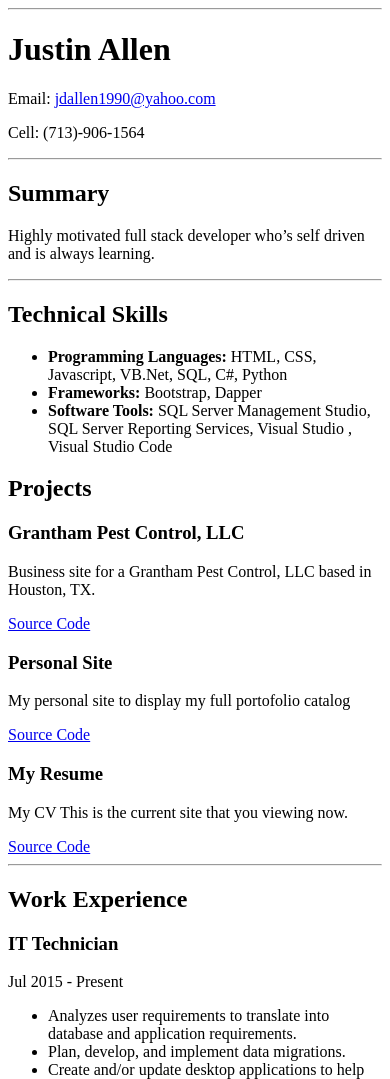
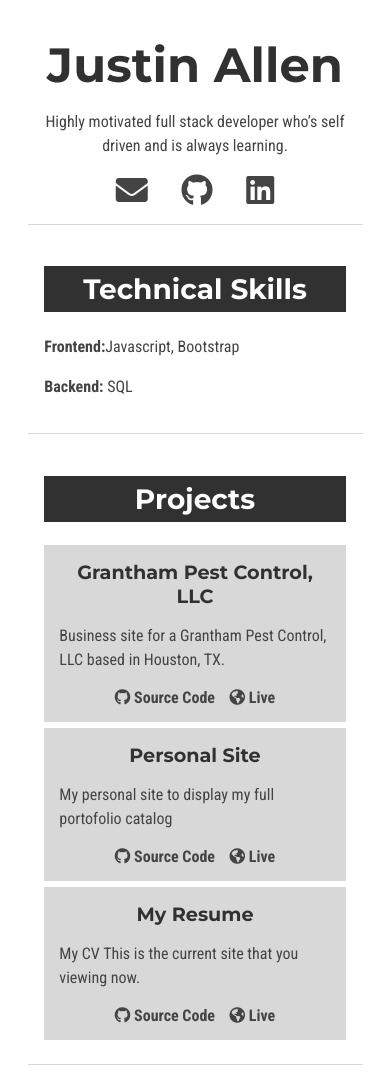
Before and after one commit to JustoShow/cv, a plain HTML site: page index.html in a window 390 px wide. Shown: the top 1079 px of the page. Drawn offline with Linux system fonts and the light colour scheme.

Commit message:
Added css mobile first

```diff
--- /dev/null
+++ b/css/styles.css
@@ -0,0 +1,122 @@
+/*
+font-family: 'Montserrat', sans-serif;
+font-family: 'Roboto Condensed', sans-serif;
+ */
+
+/* Global */
+
+body {
+    /* background-color: #cfd3ce; */
+    font-family: 'Roboto Condensed', sans-serif;
+    padding: 3% 5%;
+    color: #444;
+}
+
+h1, h2, h3, h4, h5, h6 {
+    font-family: 'Montserrat', sans-serif;
+    font-weight: bold;
+    text-align: center;
+    color: #313131;
+}
+
+p {
+    line-height: 1.5;
+}
+
+a {
+    text-decoration: none;
+    font-weight: bold;
+    color: #444;
+}
+
+a:hover {
+    color: rgb(110, 109, 109);
+}
+
+hr {
+    border-style: solid none none;
+    border-width: 1px;
+    border-color:#d8d8d8;
+}
+
+/* Headings */
+
+.section-heading {
+    background-color: #313131;
+    color: white;
+    padding: 2% 0;
+    font-size: 1.75rem;
+}
+
+
+/* Container */
+
+.container {
+    background-color: #fff;
+}
+
+.section-container {
+    padding: 3% 5%;
+}
+
+/* Header */
+#header {
+    text-align: center;
+}
+
+.header-name {
+    font-size: 3rem;
+    margin: 2% auto;
+}
+
+.header-link {
+    margin: auto 5%;
+}
+
+/* Projects */
+
+.project {
+    padding: 5%;
+    background-color: #d8d8d8;
+    margin: 2% auto;
+}
+
+.project-link-div {
+    text-align: center;
+}
+
+.project-name {
+    font-size: 1.2rem;
+    margin: 0 auto 2%;
+}
+
+.project-link {
+    padding: 2%;
+}
+
+/* Work Experienc */
+
+.job-experience {
+    display: flex;
+    flex-wrap: wrap;
+}
+
+.job-title {
+    text-align: left;
+    flex-basis: 75%;
+}
+
+.job-date {
+    flex-basis: 25%;
+}
+
+.job-description {
+    flex-grow: 0;
+    flex-basis: 100%;
+}
+
+/* Education */
+
+#education {
+    text-align: center;
+}
--- a/index.html
+++ b/index.html
@@ -5,72 +5,74 @@
     <meta charset="UTF-8">
     <meta name="viewport" content="width=device-width, initial-scale=1.0">
     <title>Justin Allen - Resume</title>
+
+    <!-- Google Fonts -->
+    <link rel="preconnect" href="https://fonts.gstatic.com">
+<link href="https://fonts.googleapis.com/css2?family=Montserrat:wght@400;700;900&family=Roboto+Condensed:wght@400;700&display=swap" rel="stylesheet">
+
+    <!-- Font Aweseome -->
+    <link rel="stylesheet" href="https://use.fontawesome.com/releases/v5.15.1/css/all.css"
+        integrity="sha384-vp86vTRFVJgpjF9jiIGPEEqYqlDwgyBgEF109VFjmqGmIY/Y4HV4d3Gp2irVfcrp" crossorigin="anonymous">
+
+    <!-- CSS Styles -->
+    <link rel="stylesheet" href="css/styles.css">
 </head>
 
 <body>
-    <main>
-        <hr>
+    <div class="container">
         <!-- Header -->
-        <header>
-            <h1>Justin Allen</h1>
-            <p>Email: <a href="mailto:jdallen1990@yahoo.com">jdallen1990@yahoo.com</a></p>
-            <p>Cell: (713)-906-1564</p>
-        </header>
-
-        <hr>
-
-        <!-- Summary -->
-        <section>
-            <h2>Summary</h2>
+        <section class="section-container" id="header">
+            <h1 class="header-name">Justin Allen</h1>
             <p>Highly motivated full stack developer who’s self driven and is always learning.</p>
+            <a class="header-link" href="mailto:jdallen1990@yahoo.com"><i class="icon fas fa-envelope fa-2x"></i></a>
+            <a class="header-link" href="https://github.com/JustoShow" target="_blank"><i class="icon fab fa-github fa-2x"></i></a>
+            <a class="header-link" href="https://www.linkedin.com/in/justin-allen-3a1a8653/"><i class="icon fab fa-linkedin fa-2x"></i></a>
         </section>
 
         <hr>
 
         <!-- Technical Skills -->
-        <section>
-            <h2>Technical Skills</h2>
-            <ul>
-                <li><b>Programming Languages: </b>HTML, CSS, Javascript, VB.Net, SQL, C#, Python</li>
-                <li><b>Frameworks: </b>Bootstrap, Dapper</li>
-                <li><b>Software Tools: </b>SQL Server Management Studio, SQL Server Reporting Services, Visual Studio ,
-                    Visual Studio Code</li>
-            </ul>
+        <section class="section-container" id="skils">
+            <h2 class="section-heading">Technical Skills</h2>
+            <p><b>Frontend:</b>Javascript, Bootstrap</p>
+            <p><b>Backend: </b>SQL</p>
         </section>
 
+        <hr>
+
         <!-- Projects -->
-        <section>
-            <h2>Projects</h2>
+        <section class="section-container" id="projects">
+            <h2 class="section-heading">Projects</h2>
 
             <!-- Project 1 -->
             <div class="project">
-                <h3>Grantham Pest Control, LLC</h3>
+                <h3 class="project-name">Grantham Pest Control, LLC</h3>
                 <p>Business site for a Grantham Pest Control, LLC based in Houston, TX.</p>
-                <div class="project-links">
-                    <a href="https://github.com/JustoShow/grantham-pest-control" target="_blank">Source Code</a>
-                    <!-- <a href="#" target="_blank">Live</a> -->
+                <div class="project-link-div">
+                    <a class="project-link" href="https://github.com/JustoShow/grantham-pest-control" target="_blank"><i class="icon fab fa-github"></i> Source Code</a>
+                    <a class="project-link" href="#" target="_blank"><i class="icon fas fa-globe-americas"></i> Live</a>
                 </div>
             </div>
             <!-- end Project 1 -->
 
             <!-- Project 2 -->
             <div class="project">
-                <h3>Personal Site</h3>
+                <h3 class="project-name">Personal Site</h3>
                 <p>My personal site to display my full portofolio catalog</p>
-                <div class="project-links">
-                    <a href="https://github.com/JustoShow/personal-site" target="_blank">Source Code</a>
-                    <!-- <a href="#" target="_blank">Live</a> -->
+                <div class="project-link-div">
+                    <a class="project-link" href="https://github.com/JustoShow/personal-site" target="_blank"><i class="icon fab fa-github"></i> Source Code</a>
+                    <a class="project-link" href="#" target="_blank"><i class="icon fas fa-globe-americas"></i> Live</a>
                 </div>
             </div>
             <!-- end Project 2 -->
 
             <!-- Project 3 -->
             <div class="project">
-                <h3>My Resume</h3>
+                <h3 class="project-name">My Resume</h3>
                 <p>My CV This is the current site that you viewing now.</p>
-                <div class="project-links">
-                    <a href="https://github.com/JustoShow/cv" target="_blank">Source Code</a>
-                    <!-- <a href="#" target="_blank">Live</a> -->
+                <div class="project-link-div">
+                    <a class="project-link" href="https://github.com/JustoShow/cv" target="_blank"><i class="icon fab fa-github"></i> Source Code</a>
+                    <a class="project-link" href="#" target="_blank"><i class="icon fas fa-globe-americas"></i> Live</a>
                 </div>
             </div>
             <!-- end Project 3 -->
@@ -80,11 +82,11 @@
         <hr>
 
         <!-- Work Experience -->
-        <section>
-            <h2>Work Experience</h2>
+        <section class="section-container" id="work-experience">
+            <h2 class="section-heading">Work Experience</h2>
 
             <!-- Work Experience 1 -->
-            <div>
+            <div class="job-experience">
                 <h3 class="job-title">IT Technician</h3>
                 <p class="job-date">Jul 2015 - Present</p>
                 <ul class="job-description">
@@ -92,7 +94,8 @@
                     <li>Plan, develop, and implement data migrations.</li>
                     <li>Create and/or update desktop applications to help support daily or monthly tasks.</li>
                     <li>Design and maintain SQL queries and routines.</li>
-                    <li>Perform maintenance and backup activities to maintain the integrity of the I.T. infrastructure.</li>
+                    <li>Perform maintenance and backup activities to maintain the integrity of the I.T. infrastructure.
+                    </li>
                     <li>Provide technical support and training when needed.</li>
                     <li>Develop specialized reports as requested.</li>
                     <li>Prepare and support customer monthly billing files, and database reports.</li>
@@ -101,11 +104,11 @@
             <!-- End Work Experience 1 -->
 
             <!-- Work Experience 2 -->
-            <div>
+            <div class="job-experience">
                 <h3 class="job-title">Career Development Trainee</h3>
                 <p class="job-date">Dec 2013 - Jul 2015</p>
                 <ul class="job-description">
-                    <li>Primary responsibilities include providing help-desk and end-user support based on ticket system.</li>
+                    <li>Help-desk and end-user support.</li>
                     <li>Troubleshoot, configure hardware, software installation and updates, imaging and desktop.</li>
                     <li>Data Entry, Inventory and other duties as assigned.</li>
                 </ul>
@@ -113,12 +116,15 @@
             <!-- End Work Experience 2 -->
 
             <!-- Work Experience 3 -->
-            <div>
+            <div class="job-experience">
                 <h3 class="job-title">Records Officer Assitant</h3>
                 <p class="job-date">Jun 2010 - Dec 2013</p>
                 <ul class="job-description">
-                    <li>Provided Excel data entry, desktop hardware configuration, desktop deployment, and software installation.</li>
-                    <li>Assisted in the implementation of electronic records software system for intranet and for executive management.</li>
+                    <li>Provided Excel data entry, desktop hardware configuration, desktop deployment, and software
+                        installation.</li>
+                    <li>Assisted in the implementation of electronic records software system for intranet and for
+                        executive
+                        management.</li>
                     <li>Managed MS Access database, created PowerPoint presentations, assisted with inventory.</li>
                 </ul>
             </div>
@@ -128,12 +134,12 @@
         <hr>
 
         <!-- Education -->
-        <section>
-            <h2>Education</h2>
+        <section class="section-container" id="education">
+            <h2 class="section-heading">Education</h2>
             <h3>University of Houston Clear Lake</h3>
             <p>Bachelor's Degree, Information Technology</p>
         </section>
-    </main>
+    </div>
 </body>
 
 </html>
```
Also changed, not shown: images/justin-profile-cropped-resized.png (deleted), images/profile.jpg (deleted).
